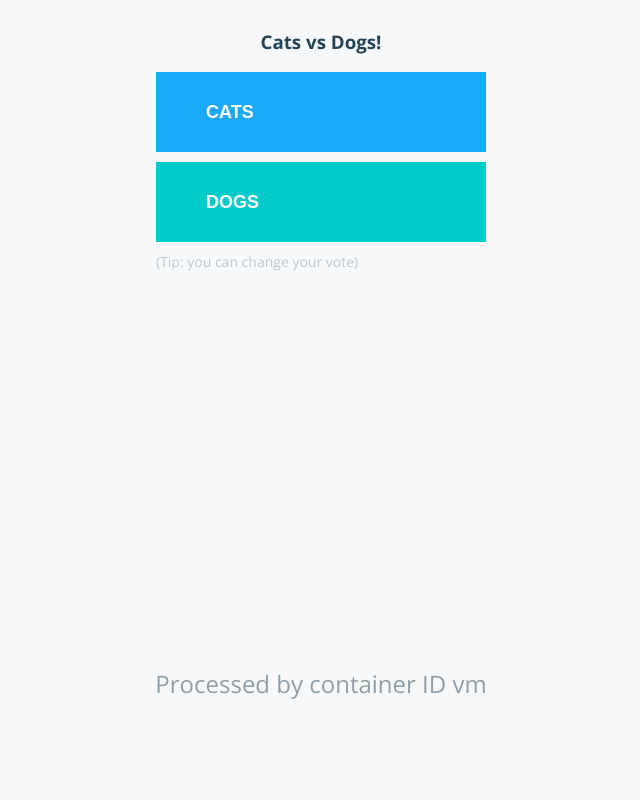
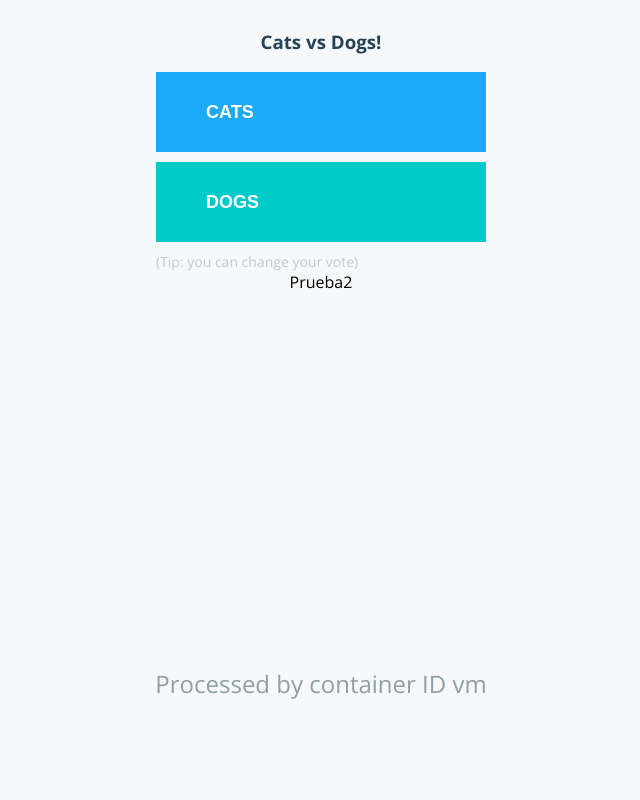
Before and after one commit to sernhcs/voting-devops-practice, a Flask app: page / in a window 1280 px wide. Shown: the whole page, without its empty margins (319-959 px from the left). Run offline with Flask 3, Linux system fonts and the light colour scheme; some libraries are stand-ins or nearby versions.

Commit message:
test: cambio en vote 2UI

```diff
--- a/vote/templates/index.html
+++ b/vote/templates/index.html
@@ -24,6 +24,7 @@
         <div id="hostname">
           Processed by container ID {{hostname}}
         </div>
+        Prueba2
       </div>
     </div>
     <script src="http://code.jquery.com/jquery-latest.min.js" type="text/javascript"></script>
```
